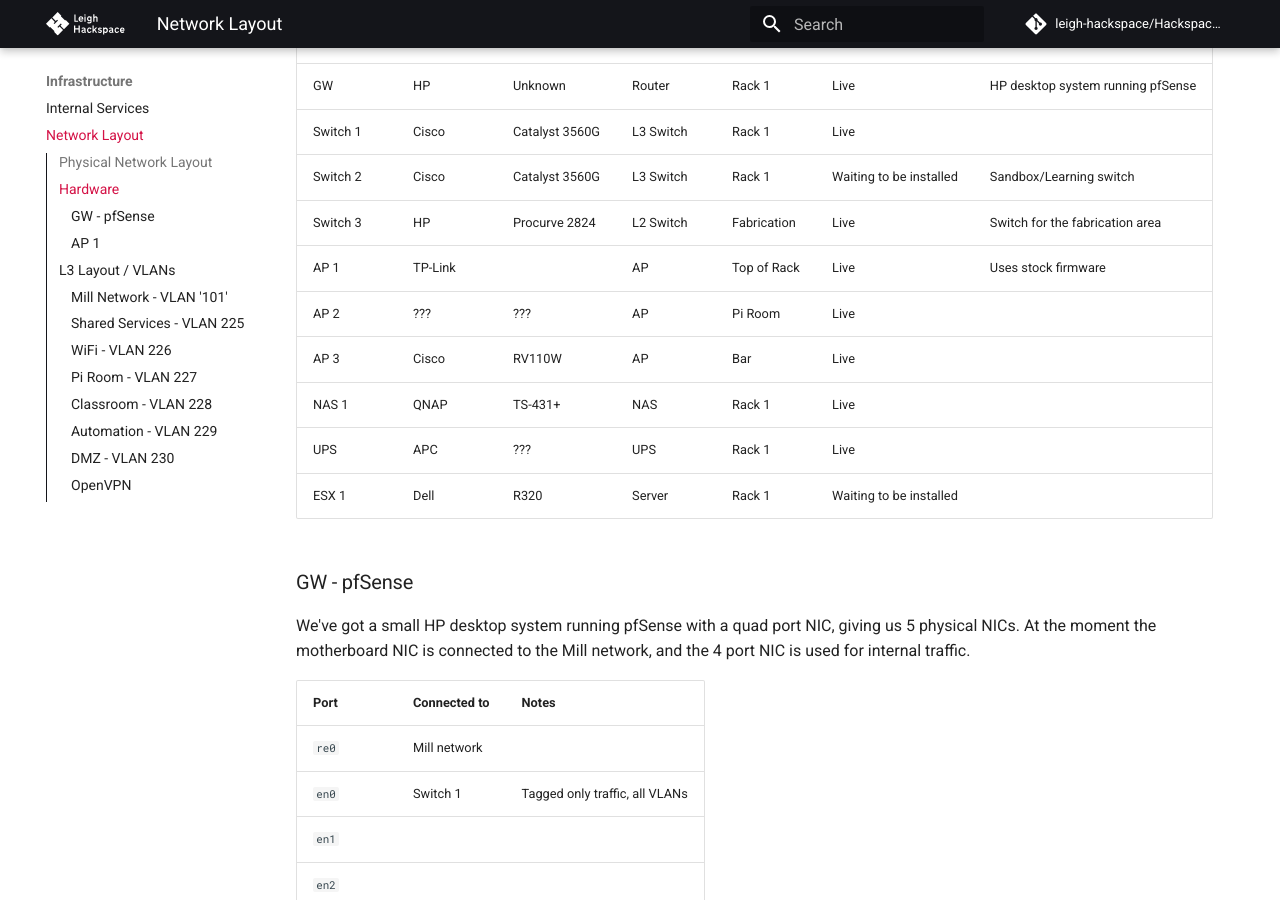
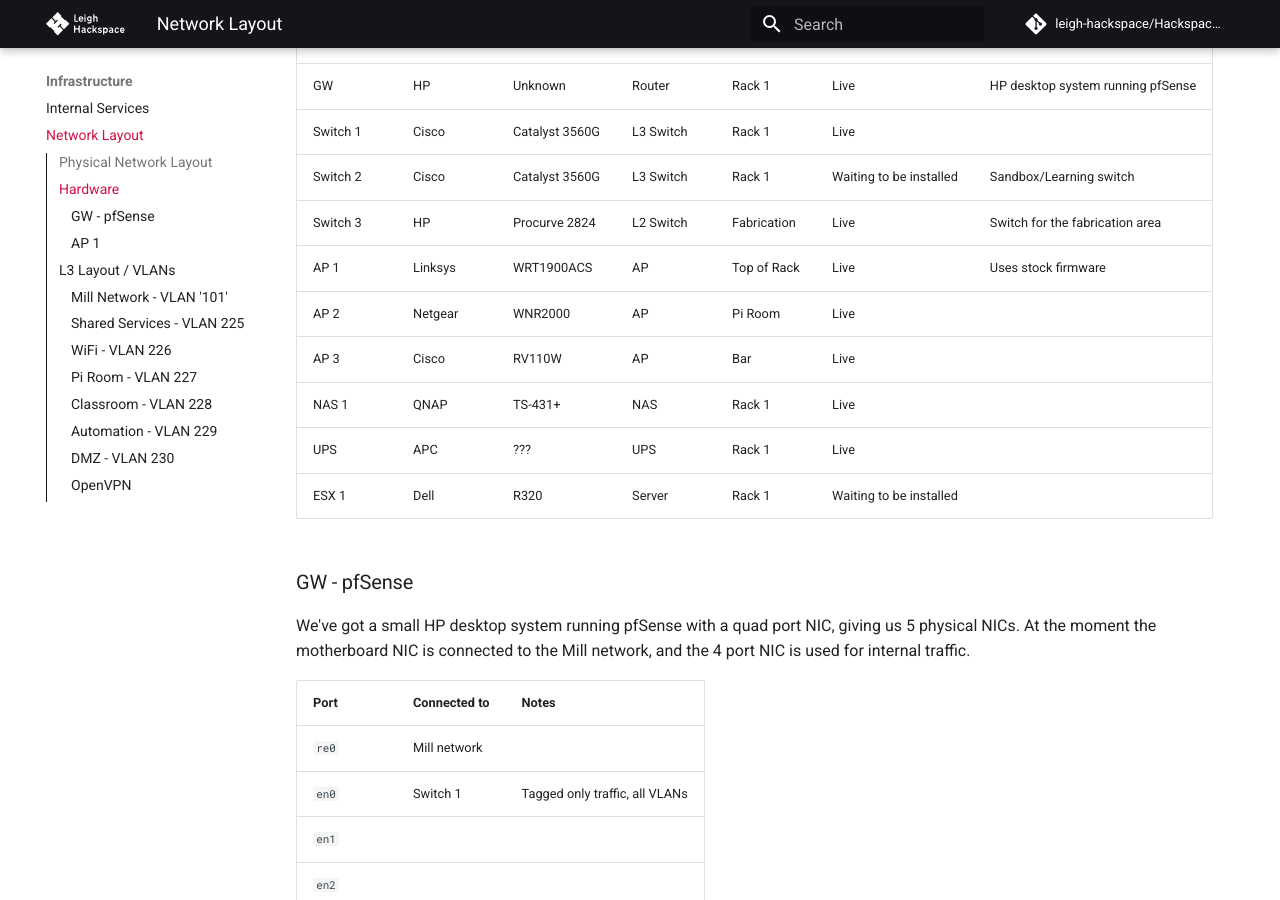
Before and after one commit to leigh-hackspace/HackspaceWiki, an MkDocs documentation site: the page built from docs/infrastructure/network_layout.md, in a window 1280 px wide and 900 px high, scrolled down 704 px. Built offline with MkDocs 1.6.1 and Material for MkDocs 9.7.7, drawn with Linux system fonts in a browser that asks for light colours; comment, search, counter and statistics services are not loaded; the version menu is left out.

Commit message:
Update device information

```diff
--- a/docs/infrastructure/network_layout.md
+++ b/docs/infrastructure/network_layout.md
@@ -41,18 +41,18 @@
 
 ## Hardware
 
-| Name     | Manf    | Model          | Type      | Location    | Status                  | Notes                                          |
-| -------- | ------- | -------------- | --------- | ----------- | ----------------------- | ---------------------------------------------- |
-| GW       | HP      | Unknown        | Router    | Rack 1      | Live                    | HP desktop system running pfSense              |
-| Switch 1 | Cisco   | Catalyst 3560G | L3 Switch | Rack 1      | Live                    |                                                |
-| Switch 2 | Cisco   | Catalyst 3560G | L3 Switch | Rack 1      | Waiting to be installed | Sandbox/Learning switch                        |
-| Switch 3 | HP      | Procurve 2824  | L2 Switch | Fabrication | Live                    | Switch for the fabrication area                |
-| AP 1     | TP-Link |                | AP        | Top of Rack | Live                    | Uses stock firmware                            |
-| AP 2     | ???     | ???            | AP        | Pi Room     | Live                    |                                                |
-| AP 3     | Cisco   | RV110W         | AP        | Bar         | Live                    |                                                |
-| NAS 1    | QNAP    | TS-431+        | NAS       | Rack 1      | Live                    |                                                |
-| UPS      | APC     | ???            | UPS       | Rack 1      | Live                    |                                                |
-| ESX 1    | Dell    | R320           | Server    | Rack 1      | Waiting to be installed |                                                |
+| Name     | Manf    | Model          | Type      | Location    | Status                  | Notes                             |
+| -------- | ------- | -------------- | --------- | ----------- | ----------------------- | --------------------------------- |
+| GW       | HP      | Unknown        | Router    | Rack 1      | Live                    | HP desktop system running pfSense |
+| Switch 1 | Cisco   | Catalyst 3560G | L3 Switch | Rack 1      | Live                    |                                   |
+| Switch 2 | Cisco   | Catalyst 3560G | L3 Switch | Rack 1      | Waiting to be installed | Sandbox/Learning switch           |
+| Switch 3 | HP      | Procurve 2824  | L2 Switch | Fabrication | Live                    | Switch for the fabrication area   |
+| AP 1     | Linksys | WRT1900ACS     | AP        | Top of Rack | Live                    | Uses stock firmware               |
+| AP 2     | Netgear | WNR2000        | AP        | Pi Room     | Live                    |                                   |
+| AP 3     | Cisco   | RV110W         | AP        | Bar         | Live                    |                                   |
+| NAS 1    | QNAP    | TS-431+        | NAS       | Rack 1      | Live                    |                                   |
+| UPS      | APC     | ???            | UPS       | Rack 1      | Live                    |                                   |
+| ESX 1    | Dell    | R320           | Server    | Rack 1      | Waiting to be installed |                                   |
 
 ### GW - pfSense
 
```
